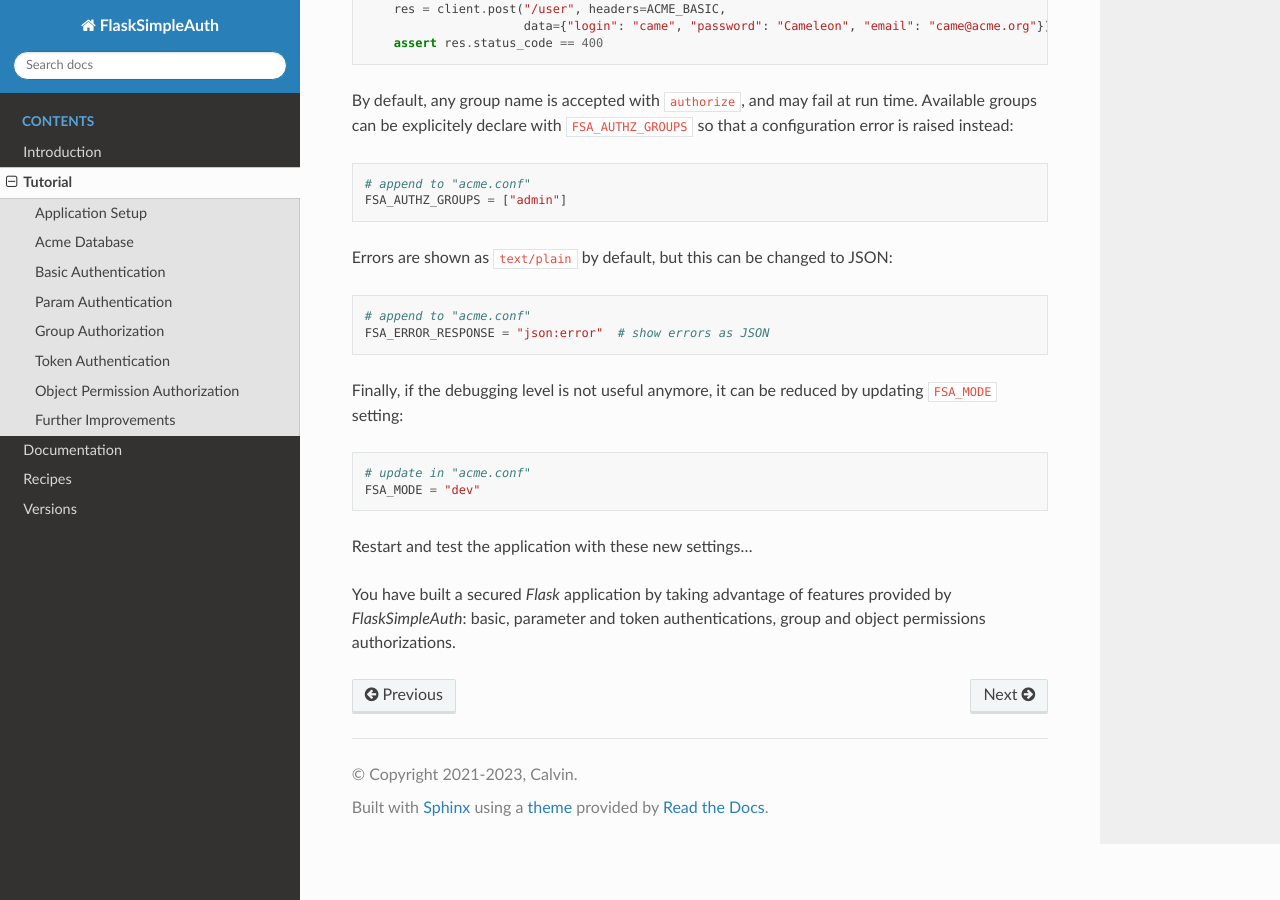
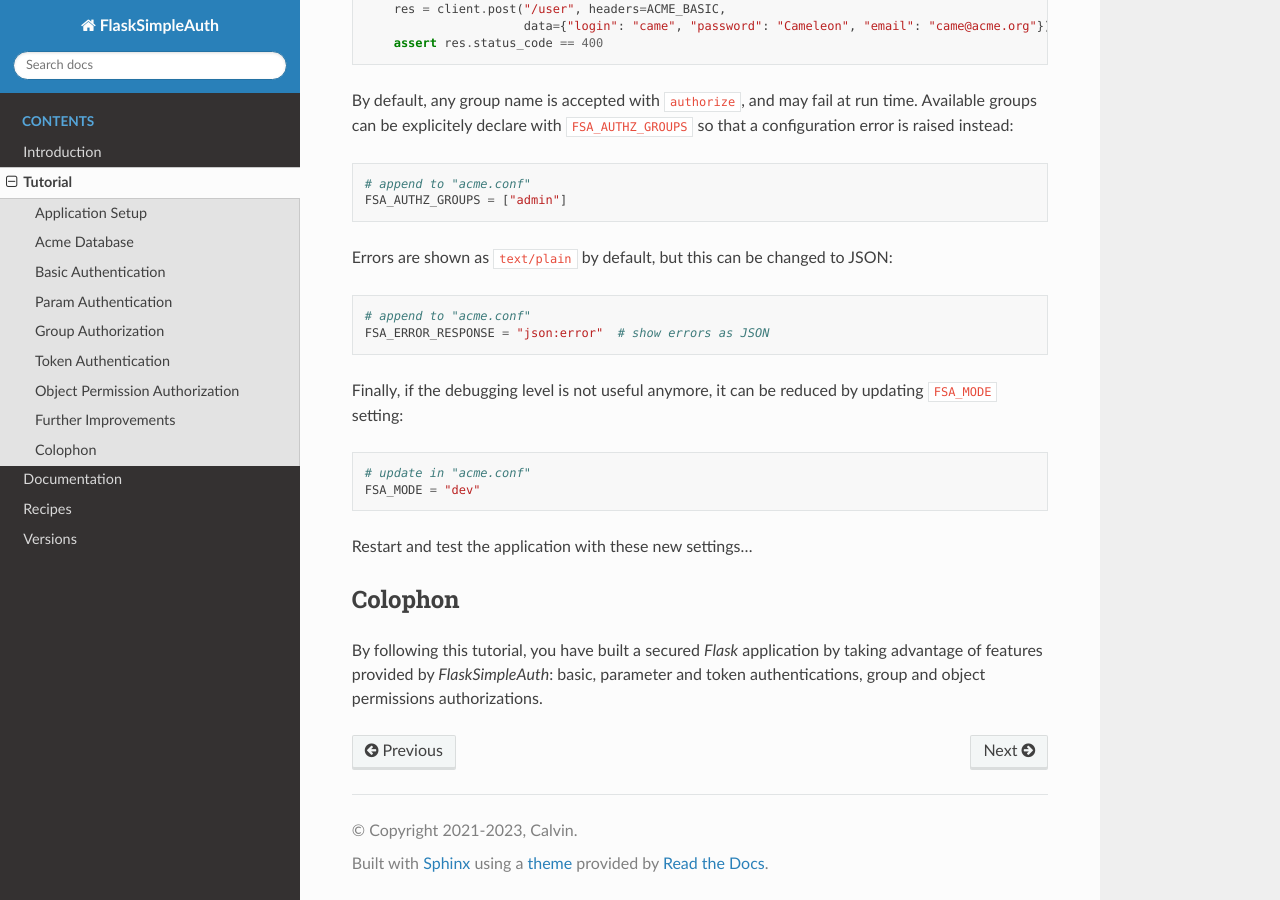
Before and after one commit to zx80/flask-simple-auth, a Sphinx documentation site: the page built from docs/TUTORIAL.md, in a window 1280 px wide and 900 px high, scrolled down 11331 px. Built offline with Sphinx 7.4.7 and the Read the Docs theme 2.0.0, drawn with Linux system fonts in a browser that asks for light colours; pages that are not in the unit, such as notebooks, are missing from menus.

Commit message:
add a title for the end

```diff
--- a/docs/TUTORIAL.md
+++ b/docs/TUTORIAL.md
@@ -655,6 +655,8 @@ FSA_MODE = "dev"
 
 Restart and test the application with these new settings…
 
-You have built a secured *Flask* application by taking advantage of features
-provided by *FlaskSimpleAuth*: basic, parameter and token authentications,
-group and object permissions authorizations.
+## Colophon
+
+By following this tutorial, you have built a secured *Flask* application by
+taking advantage of features provided by *FlaskSimpleAuth*: basic, parameter and
+token authentications, group and object permissions authorizations.
```
